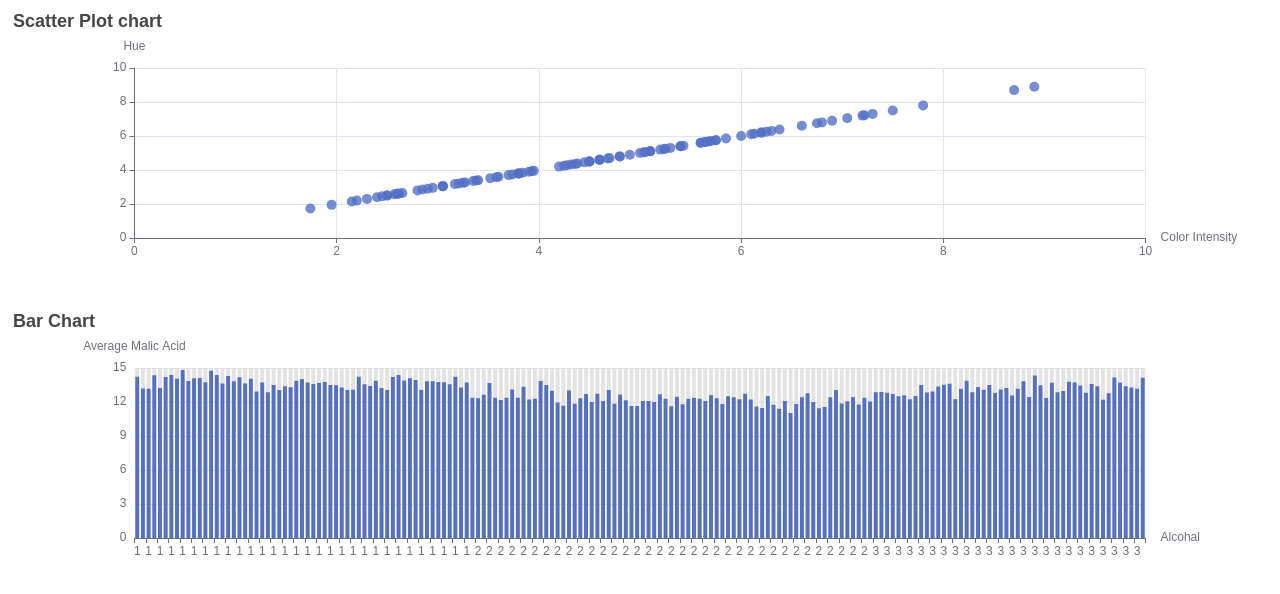
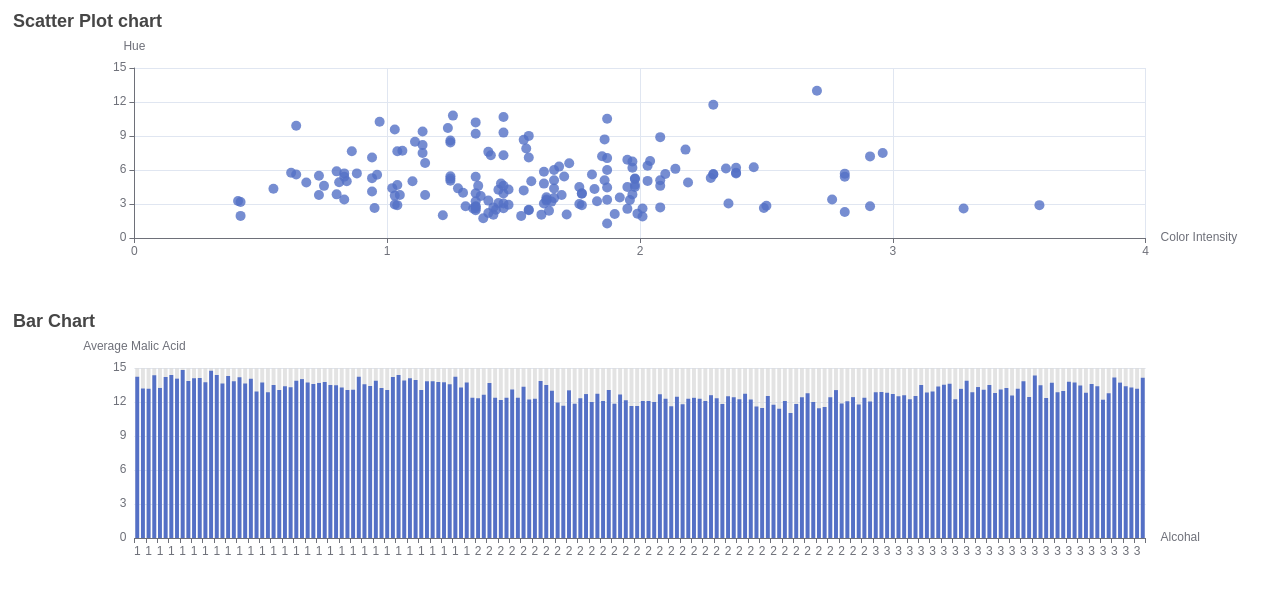
Before and after one commit to R-Yaduvanshi/wine-data-chart-app, a React (Create React App) app: page / in a window 1280 px wide. Shown: the top 594 px of the page. Built offline with nearby package versions, Linux system fonts and the light colour scheme.

Commit message:
Scatter Chart issue solved

```diff
--- a/src/components/Scatter.tsx
+++ b/src/components/Scatter.tsx
@@ -2,17 +2,17 @@ import React, { useState, useEffect } from "react";
 import ReactEcharts from "echarts-for-react";
 import WineData from "../config/Wine-Data.json";
 import { ChartData } from "../interface/DataInterface";
-// import style from "../c";
-import Navbar from "../config/Navbar";
+// import styles from "../css/scatterstyle.module.css";
+
 const Scatter: React.FC = () => {
   const [data, setData] = useState<ChartData>({
     title: {
       text: "ECharts Getting Started Example",
     },
+    tooltip: {},
     xAxis: {
       name: "Color Intensity",
       type: "value",
-      data: [],
     },
     yAxis: {
       name: "Hue",
@@ -28,23 +28,19 @@ const Scatter: React.FC = () => {
 
   //   Data received from Wine-Data.json
   useEffect(() => {
-    const colorInte: number[] = [];
-    const hue: number[] = [];
-    for (const dataObj of WineData) {
-      if (colorInte.length < 100) {
-        colorInte.push(Number(dataObj["Color intensity"]));
-        hue.push(Number(dataObj.Hue));
-      }
-    }
+    let objdata = WineData.map((elem) => [
+      Number(elem["Color intensity"]),
+      Number(elem["Hue"]),
+    ]);
 
     setData({
       title: {
         text: "Scatter Plot chart",
       },
+      tooltip: {},
       xAxis: {
         name: "Color Intensity",
         type: "value",
-        data: colorInte,
       },
       yAxis: {
         name: "Hue",
@@ -53,7 +49,7 @@ const Scatter: React.FC = () => {
       series: [
         {
           type: "scatter",
-          data: hue,
+          data: objdata,
         },
       ],
     });
--- a/src/interface/DataInterface.ts
+++ b/src/interface/DataInterface.ts
@@ -2,10 +2,11 @@ export interface ChartData {
   title: {
     text: string;
   };
+  tooltip: {};
   xAxis: {
     name: string;
     type: string;
-    data?: number[];
+    // data?: number[];
   };
   yAxis: {
     name: string;
@@ -13,7 +14,7 @@ export interface ChartData {
   };
   series: {
     type: string;
-    data: number[];
+    data: number[][];
   }[];
 }
 
```
Also changed, not shown: src/config/Navbar.jsx (deleted, +0 -7 lines).
